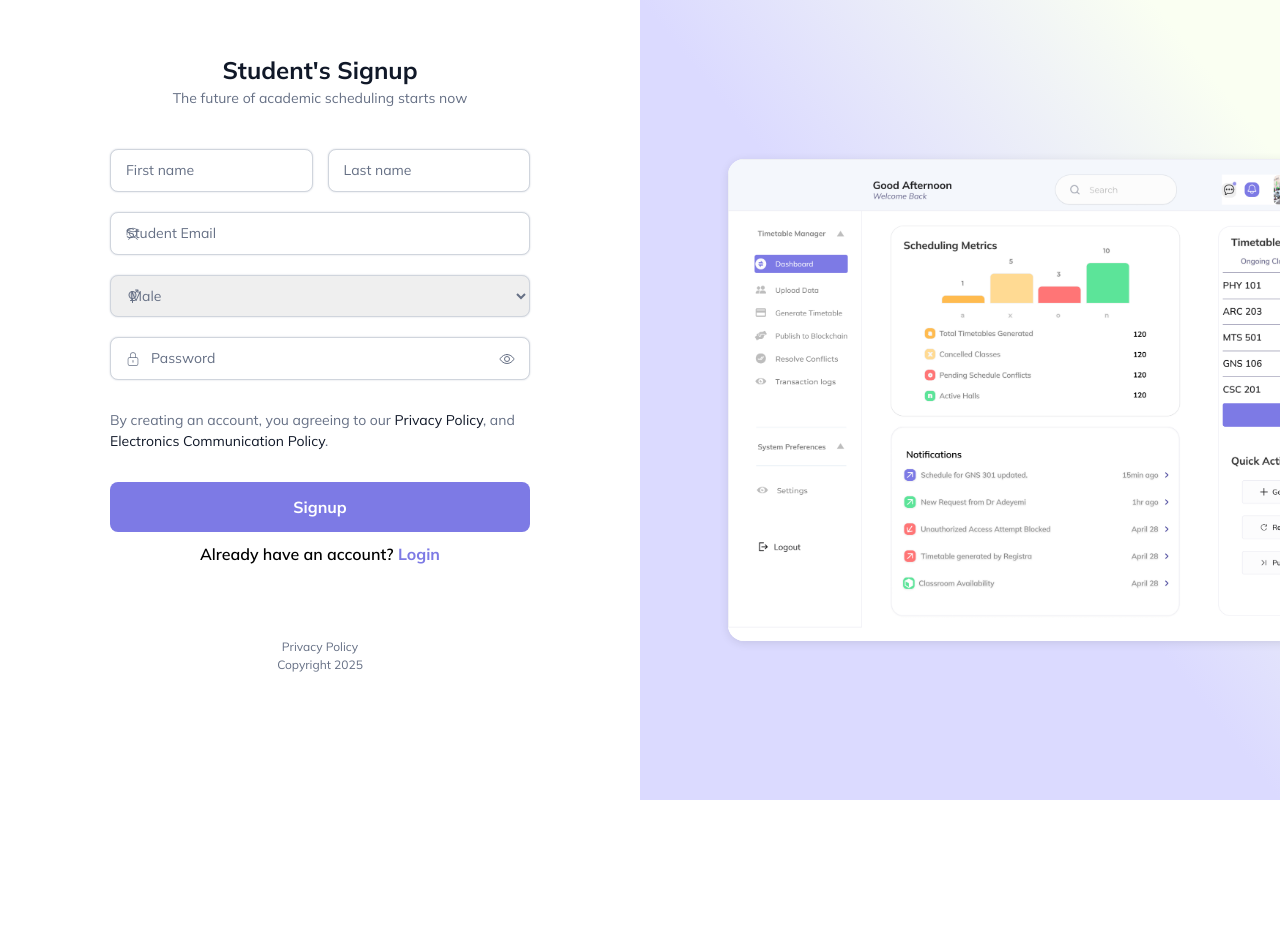
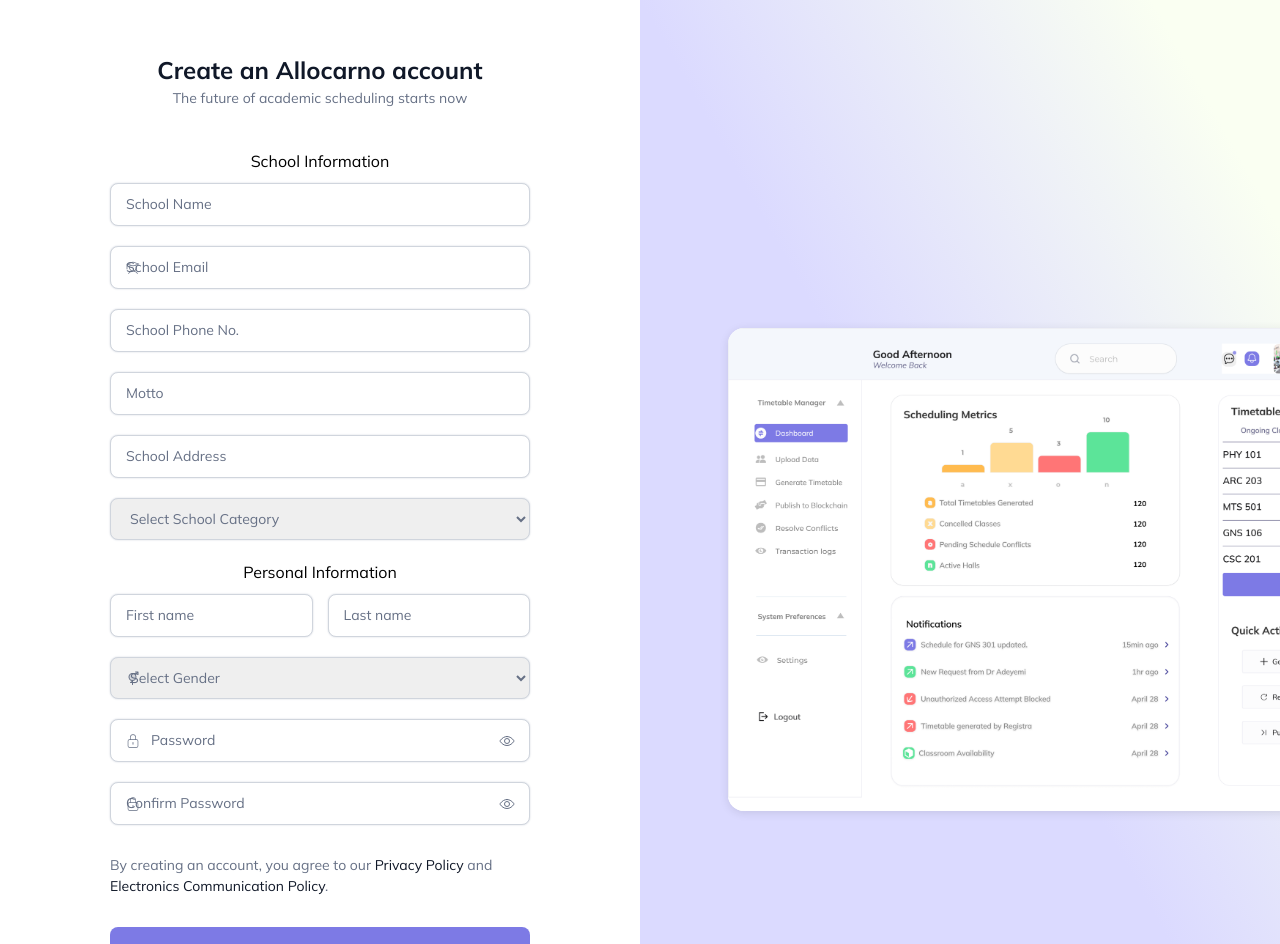
Before and after one commit to dd3vahmad/allocarno-client, a React (Vite) app in the folder frontend/: page /signup in a window 1280 px wide. Shown: the top 944 px of the page. Before the commit the page ends 800 px from the top, so only its background shows below. Built offline with nearby package versions, Linux system fonts and the light colour scheme; no server answers.

Commit message:
Feat: Update signup page

```diff
--- a/frontend/src/pages/login/login.jsx
+++ b/frontend/src/pages/login/login.jsx
@@ -47,7 +47,7 @@ const StudentLogin = () => {
               </span>
               <input
                 type="text"
-                placeholder="Student email"
+                placeholder="Email"
                 value={email}
                 onChange={(e) => setEmail(e.target.value)}
                 required
@@ -83,6 +83,13 @@ const StudentLogin = () => {
             </button>
           </form>
 
+          <p style={{ fontWeight: 600 }}>
+            Don&apos;t have an account?{" "}
+            <Link to={"/signup"} className="login-link">
+              Signup
+            </Link>
+          </p>
+
           <div className="flex items-center justify-between login-page-footer">
             <Link>
               <p>Privacy Policy</p>
--- a/frontend/src/pages/on-boarding/Onboarding.jsx
+++ b/frontend/src/pages/on-boarding/Onboarding.jsx
@@ -16,9 +16,9 @@ const Onboarding = () => {
   const handleContinue = () => {
     if (selectedOption) {
       if (selectedOption === "student") {
-        window.location.href = "/onboarding/s/signup";
+        window.location.href = "/signup";
       } else if (selectedOption === "lecturer") {
-        window.location.href = "/onboarding/l/signup";
+        window.location.href = "/signup";
       } else {
         return;
       }
@@ -89,7 +89,7 @@ const Onboarding = () => {
 
               <p className="login-text">
                 Already have an account?{" "}
-                <a href="/onboarding/s/login" className="login-link">
+                <a href="/login" className="login-link">
                   Login
                 </a>
               </p>
--- a/frontend/src/pages/signup/signup.css
+++ b/frontend/src/pages/signup/signup.css
@@ -29,6 +29,10 @@
   font-size: 14px;
   color: #667085;
   margin-bottom: 40px;
+}
+
+.section-title {
+  margin-bottom: 10px;
 }
 
 .student .name-fields {
--- a/frontend/src/pages/signup/signup.jsx
+++ b/frontend/src/pages/signup/signup.jsx
@@ -1,23 +1,28 @@
 import { useState } from "react";
 import "./signup.css";
 import { PiGenderIntersexDuotone, PiStudentLight } from "react-icons/pi";
-import { IoEyeOutline } from "react-icons/io5";
-import { IoEyeOffOutline } from "react-icons/io5";
+import { IoEyeOutline, IoEyeOffOutline } from "react-icons/io5";
 import { CiLock } from "react-icons/ci";
 import { Link, useNavigate } from "react-router-dom";
 import dashboardPreview from "../../assets/images/dashboard-preview.png";
 import { useAuth } from "../../context/AuthContext";
 
-const StudentSignup = () => {
+const Signup = () => {
   const { signup } = useAuth();
   const navigate = useNavigate();
   const [showPassword, setShowPassword] = useState(false);
   const [formData, setFormData] = useState({
+    name: "",
+    address: "",
+    motto: "",
+    phone: "",
     firstName: "",
     lastName: "",
     email: "",
     gender: "",
     password: "",
+    confirmPassword: "",
+    category: "",
   });
 
   const handleChange = (e) => {
@@ -29,29 +34,49 @@ const StudentSignup = () => {
   };
 
   const handleSubmit = async (e) => {
+    e.preventDefault();
     try {
-      e.preventDefault();
+      const {
+        firstName,
+        lastName,
+        email,
+        gender,
+        password,
+        confirmPassword,
+        category,
+      } = formData;
+
       const emptyInputs =
-        !formData.firstName ||
-        !formData.lastName ||
-        !formData.email ||
-        !formData.gender ||
-        !formData.password;
+        !firstName ||
+        !lastName ||
+        !email ||
+        !gender ||
+        !password ||
+        !confirmPassword ||
+        !category;
 
       if (emptyInputs) {
         alert("Ensure all input fields are filled.");
         return;
       }
 
-      if (formData.password.length < 8) {
-        alert("Password must be atleast 8 chars.");
+      if (password.length < 8) {
+        alert("Password must be at least 8 characters.");
         return;
       }
 
-      await signup(formData);
+      if (password !== confirmPassword) {
+        alert("Passwords do not match.");
+        return;
+      }
+
+      const { confirmPassword: _, ...dataToSubmit } = formData;
+
+      await signup(dataToSubmit);
       navigate("/dashboard");
     } catch (error) {
       console.error(error);
+      alert("Something went wrong. Please try again.");
     }
   };
 
@@ -59,12 +84,87 @@ const StudentSignup = () => {
     <div className="signup-container student">
       <div className="signup-form-section">
         <div className="signup-form-content">
-          <h1 className="signup-title">Student's Signup</h1>
+          <h1 className="signup-title">Create an Allocarno account</h1>
           <p className="signup-subtitle">
             The future of academic scheduling starts now
           </p>
 
           <form onSubmit={handleSubmit}>
+            {/* School Info */}
+            <h2 className="section-title">School Information</h2>
+            <div className="input-field">
+              <input
+                type="text"
+                name="name"
+                placeholder="School Name"
+                value={formData.name}
+                onChange={handleChange}
+                required
+              />
+            </div>
+            <div className="input-field">
+              <span className="input-icon">
+                <PiStudentLight />
+              </span>
+              <input
+                type="text"
+                name="email"
+                placeholder="School Email"
+                value={formData.email}
+                onChange={handleChange}
+                required
+              />
+            </div>
+            <div className="input-field">
+              <input
+                type="text"
+                name="phone"
+                placeholder="School Phone No."
+                value={formData.phone}
+                onChange={handleChange}
+                required
+              />
+            </div>
+            <div className="input-field">
+              <input
+                type="text"
+                name="motto"
+                placeholder="Motto"
+                value={formData.motto}
+                onChange={handleChange}
+                required
+              />
+            </div>
+            <div className="input-field">
+              <input
+                type="text"
+                name="address"
+                placeholder="School Address"
+                value={formData.address}
+                onChange={handleChange}
+                required
+              />
+            </div>
+            <div className="input-field">
+              <select
+                name="category"
+                value={formData.category}
+                onChange={handleChange}
+                required
+              >
+                <option value="" disabled>
+                  Select School Category
+                </option>
+                <option value="college">College</option>
+                <option value="secondary">Secondary</option>
+                <option value="primary">Primary</option>
+                <option value="university">University</option>
+                <option value="polytechnic">Polytechnic</option>
+              </select>
+            </div>
+
+            {/* Personal Info */}
+            <h2 className="section-title">Personal Information</h2>
             <div className="name-fields">
               <div className="input-field">
                 <input
@@ -90,35 +190,23 @@ const StudentSignup = () => {
 
             <div className="input-field">
               <span className="input-icon">
-                <PiStudentLight />
-              </span>
-              <input
-                type="text"
-                name="email"
-                placeholder="Student Email"
-                value={formData.email}
-                onChange={handleChange}
-                required
-              />
-            </div>
-
-            <div className="input-field">
-              <span className="input-icon">
                 <PiGenderIntersexDuotone />
               </span>
               <select
-                type="text"
                 name="gender"
-                placeholder="Gender"
                 value={formData.gender}
                 onChange={handleChange}
                 required
               >
-                <option value={"male"}>Male</option>
-                <option value={"female"}>Female</option>
+                <option value="" disabled>
+                  Select Gender
+                </option>
+                <option value="male">Male</option>
+                <option value="female">Female</option>
               </select>
             </div>
 
+            {/* Password */}
             <div className="input-field password-field">
               <span className="input-icon">
                 <CiLock />
@@ -139,12 +227,33 @@ const StudentSignup = () => {
               </span>
             </div>
 
+            {/* Confirm Password */}
+            <div className="input-field password-field">
+              <span className="input-icon">
+                <CiLock />
+              </span>
+              <input
+                type={showPassword ? "text" : "password"}
+                name="confirmPassword"
+                placeholder="Confirm Password"
+                value={formData.confirmPassword}
+                onChange={handleChange}
+                required
+              />
+              <span
+                className="password-toggle"
+                onClick={() => setShowPassword(!showPassword)}
+              >
+                {showPassword ? <IoEyeOffOutline /> : <IoEyeOutline />}
+              </span>
+            </div>
+
             <div className="terms-text">
-              By creating an account, you agreeing to our{" "}
+              By creating an account, you agree to our{" "}
               <a href="#" className="policy-link">
                 Privacy Policy
-              </a>
-              , and{" "}
+              </a>{" "}
+              and{" "}
               <a href="#" className="policy-link">
                 Electronics Communication Policy
               </a>
@@ -153,14 +262,15 @@ const StudentSignup = () => {
 
             <button
               type="submit"
+              className="signup-button"
               style={{ marginBottom: "10px" }}
-              className="signup-button"
             >
               Signup
             </button>
+
             <p style={{ fontWeight: 600 }}>
               Already have an account?{" "}
-              <Link to={"/onboarding/s/login"} className="login-link">
+              <Link to="/login" className="login-link">
                 Login
               </Link>
             </p>
@@ -170,7 +280,6 @@ const StudentSignup = () => {
             <Link>
               <p>Privacy Policy</p>
             </Link>
-
             <Link>
               <p>Copyright 2025</p>
             </Link>
@@ -189,4 +298,4 @@ const StudentSignup = () => {
   );
 };
 
-export default StudentSignup;
+export default Signup;
--- a/frontend/src/router/ProtectedRoute.jsx
+++ b/frontend/src/router/ProtectedRoute.jsx
@@ -5,7 +5,7 @@ const ProtectedRoute = () => {
   const { user } = useAuth();
 
   if (!user) {
-    return <Navigate to="/onboarding" replace />;
+    return <Navigate to="/login" replace />;
   }
 
   return <Outlet />;
```
Also changed, not shown: frontend/src/components/hero-section/HeroSection.jsx (+46 -26 lines).
